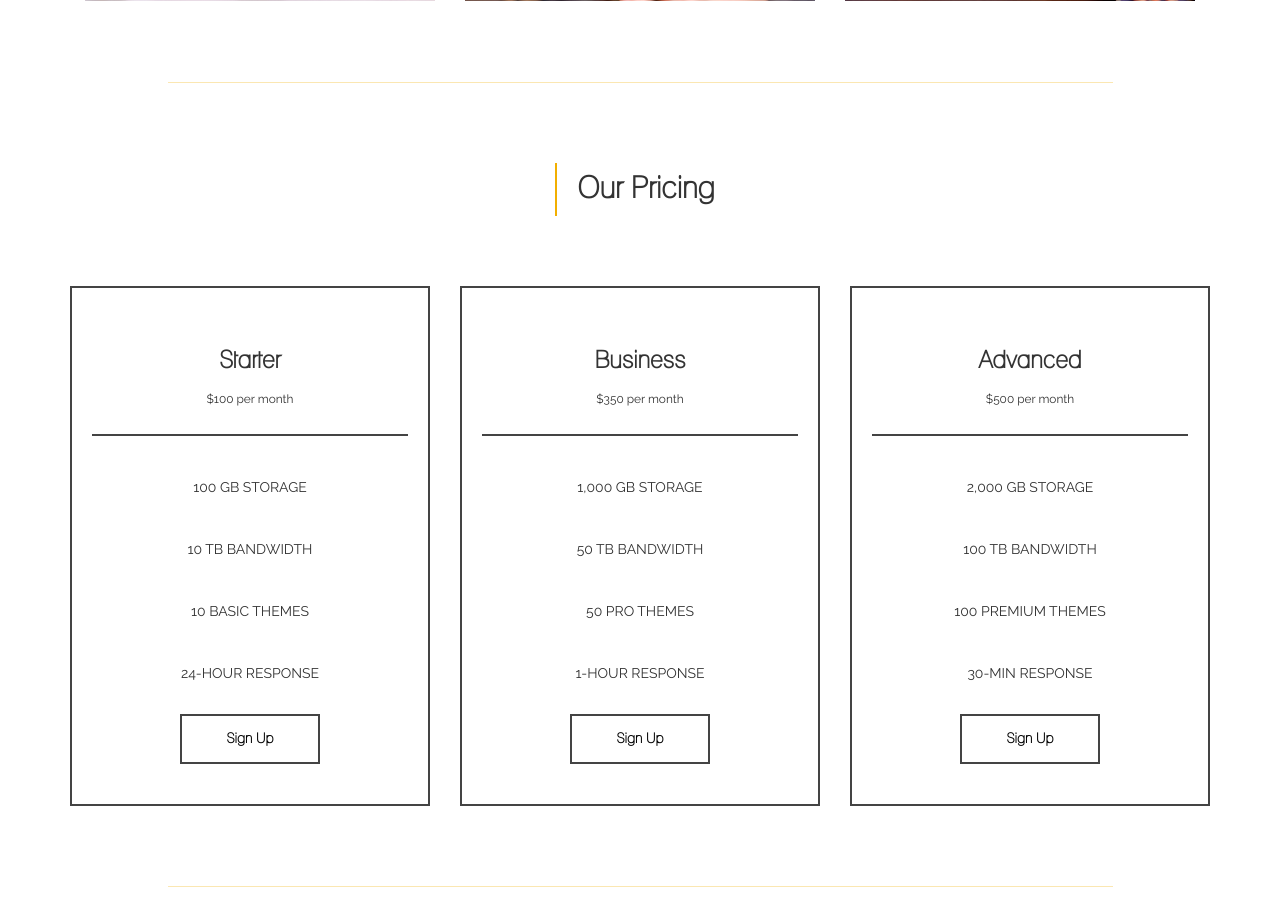
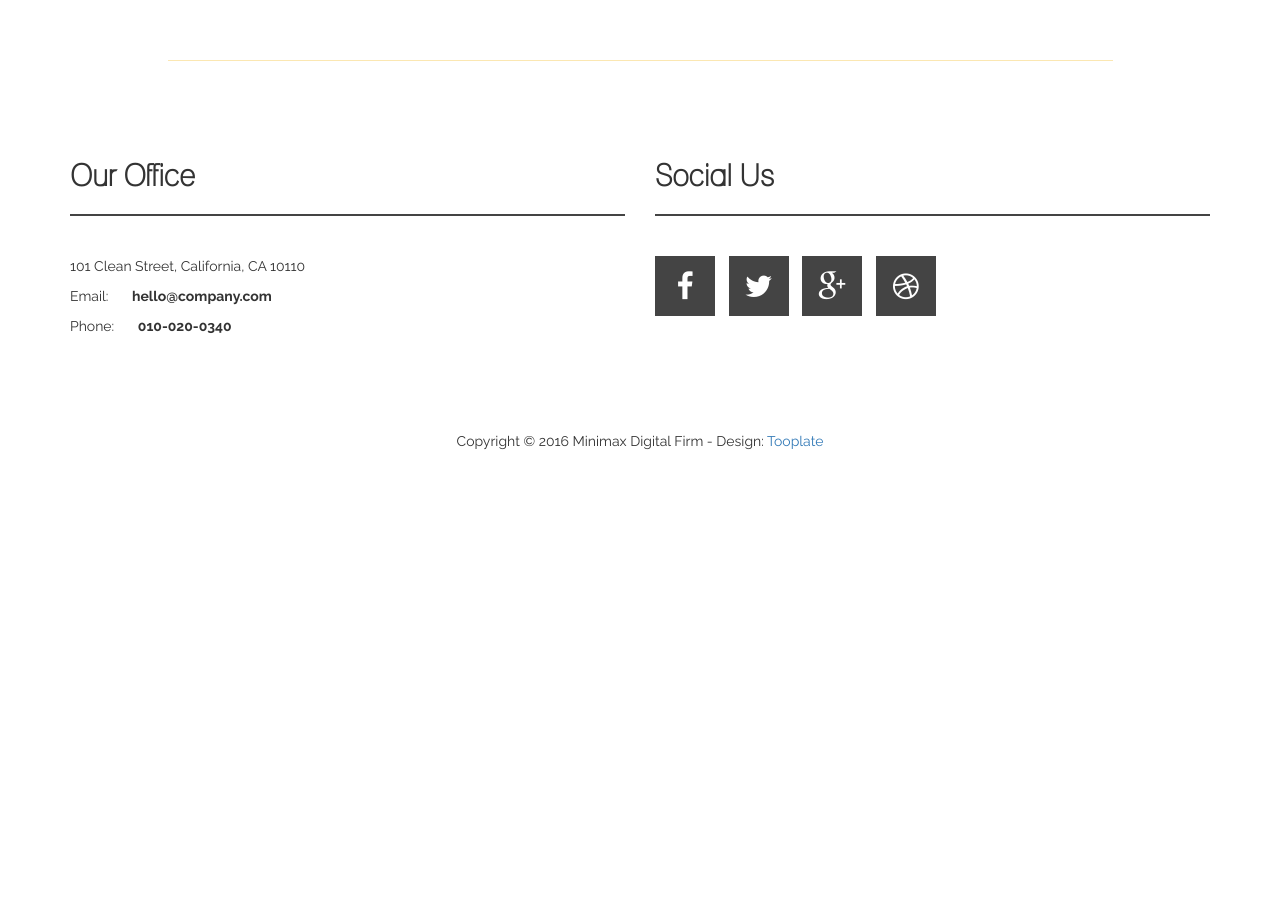
Before and after one commit to celaltokmak61/qr, a Django app: page / in a window 1280 px wide. Shown: the part 3664-4568 px from the top of the page. After the commit the page ends 4114 px from the top, so only its background shows below. Run offline with Django 4.2, Linux system fonts and the light colour scheme; some libraries are stand-ins or nearby versions.

Commit message:
15/04/2023 | 04:34

```diff
--- a/home/templates/index.html
+++ b/home/templates/index.html
@@ -1,13 +1,8 @@
-{% include 'partials/_top.html' %}
-
-<!-- navigation -->
-{% include 'partials/_nav.html' %}
-
+{% extends 'layout.html' %}
+{% load static %}
+{% block content %}
 <!-- home section -->
 {% include 'partials/_homesec.html' %}
-
-<!-- service section -->
-{% include 'partials/_servicesec.html' %}
 
 <!-- divider section -->
 {% include 'partials/_divider.html' %}
@@ -30,9 +25,6 @@
 <!-- divider section -->
 {% include 'partials/_divider.html' %}
 
-<!-- pricing section -->
-{% include 'partials/_pricing.html' %}
-
 <!-- divider section -->
 {% include 'partials/_divider.html' %}
 
@@ -42,19 +34,5 @@
 <!-- divider section -->
 {% include 'partials/_divider.html' %}
 
-<!-- footer section -->
-{% include 'partials/_footer.html' %}
 
-<!-- divider section -->
-{% include 'partials/_divider.html' %}
-
-<!-- copyright section -->
-{% include 'partials/_copyright.html' %}
-
-
-<!-- scrolltop section -->
-<a href="#top" class="go-top"><i class="fa fa-angle-up"></i></a>
-
-
-<!-- javascript js -->
-{% include 'partials/_bottom.html' %}
+{% endblock %}
--- /dev/null
+++ b/home/templates/layout.html
@@ -0,0 +1,23 @@
+{% load static %}
+<!DOCTYPE html>
+<html lang="en">
+{% include 'partials/_head.html' %}
+<body data-spy="scroll" data-target=".navbar-collapse">
+    <!-- navigation -->
+{% include 'partials/_nav.html' %}
+
+{% block content %}
+
+{% endblock %}
+
+<!-- footer section -->
+{% include 'partials/_footer.html' %}
+
+
+<!-- scrolltop section -->
+<a href="#top" class="go-top"><i class="fa fa-angle-up"></i></a>
+
+<!-- javascript js -->
+{% include 'partials/_js.html' %}
+</body>
+</html>
--- a/home/templates/partials/_bottom.html
+++ /dev/null
@@ -1,12 +0,0 @@
-<script src="static/js/jquery.js"></script>
-<script src="static/js/bootstrap.min.js"></script>
-<script src="static/js/nivo-lightbox.min.js"></script>
-<script src="static/js/smoothscroll.js"></script>
-<script src="static/js/jquery.nav.js"></script>
-<script src="static/js/isotope.js"></script>
-<script src="static/js/imagesloaded.min.js"></script>
-<script src="static/js/custom.js"></script>
-
-
-</body>
-</html>
--- a/home/templates/partials/_copyright.html
+++ /dev/null
@@ -1,11 +0,0 @@
-<div class="copyright">
-	<div class="container">
-		<div class="row">
-			<div class="col-md-12 col-sm-12">
-				<p>Copyright &copy; 2016 Minimax Digital Firm
-
-                - Design: <a rel="nofollow" href="http://www.tooplate.com" target="_parent">Tooplate</a></p>
-			</div>
-		</div>
-	</div>
-</div>
--- a/home/templates/partials/_footer.html
+++ b/home/templates/partials/_footer.html
@@ -19,3 +19,14 @@
 		</div>
 	</div>
 </footer>
+<div class="copyright">
+	<div class="container">
+		<div class="row">
+			<div class="col-md-12 col-sm-12">
+				<p>Copyright &copy; 2016 Minimax Digital Firm
+
+                - Design: <a rel="nofollow" href="http://www.tooplate.com" target="_parent">Tooplate</a></p>
+			</div>
+		</div>
+	</div>
+</div>
--- a/home/templates/partials/_top.html
+++ b/home/templates/partials/_head.html
@@ -1,6 +1,4 @@
 {% load static %}
-<!DOCTYPE html>
-<html lang="en">
 <head>
 
 	<meta charset="utf-8">
@@ -18,13 +16,12 @@ http://www.tooplate.com/view/2080-minimax
 
 -->
 	<!-- stylesheet css -->
-	<link rel="stylesheet" href="static/css/bootstrap.min.css">
-	<link rel="stylesheet" href="static/css/font-awesome.min.css">
-	<link rel="stylesheet" href="static/css/nivo-lightbox.css">
-	<link rel="stylesheet" href="static/css/nivo_themes/default/default.css">
-	<link rel="stylesheet" href="static/css/style.css">
+	<link rel="stylesheet" href="{% static 'css/bootstrap.min.css' %}">
+	<link rel="stylesheet" href="{% static 'css/font-awesome.min.css' %}">
+	<link rel="stylesheet" href="{% static 'css/nivo-lightbox.css' %}">
+	<link rel="stylesheet" href="{% static 'css/nivo_themes/default/default.css' %}">
+	<link rel="stylesheet" href="{% static 'css/style.css' %}">
 	<!-- google web font css -->
 	<link href='http://fonts.googleapis.com/css?family=Raleway:400,300,600,700' rel='stylesheet' type='text/css'>
 
 </head>
-<body data-spy="scroll" data-target=".navbar-collapse">
--- /dev/null
+++ b/home/templates/partials/_js.html
@@ -0,0 +1,9 @@
+{% load static %}
+<script src="{% static 'js/jquery.js' %}"></script>
+<script src="{% static 'js/bootstrap.min.js' %}"></script>
+<script src="{% static 'js/nivo-lightbox.min.js' %}"></script>
+<script src="{% static 'js/smoothscroll.js' %}"></script>
+<script src="{% static 'js/jquery.nav.js' %}"></script>
+<script src="{% static 'js/isotope.js' %}"></script>
+<script src="{% static 'js/imagesloaded.min.js' %}"></script>
+<script src="{% static 'js/custom.js' %}"></script>
--- a/home/templates/partials/_nav.html
+++ b/home/templates/partials/_nav.html
@@ -11,11 +11,12 @@
 		<div class="collapse navbar-collapse">
 			<ul class="nav navbar-nav navbar-right">
 				<li><a href="#home" class="smoothScroll">HOME</a></li>
-				<li><a href="#service" class="smoothScroll">SERVICE</a></li>
+				<li><a href="{% url 'pricing' %}" class="smoothScroll">PRICE</a></li>
+				<li><a href="{% url 'services' %}" class="smoothScroll">SERVICE</a></li>
 				<li><a href="#about" class="smoothScroll">ABOUT</a></li>
 				<li><a href="#portfolio" class="smoothScroll">PORTFOLIO</a></li>
-				<li><a href="#pricing" class="smoothScroll">PRICE</a></li>
 				<li><a href="#contact" class="smoothScroll">CONTACT</a></li>
+
 			</ul>
 		</div>
 	</div>
--- a/home/templates/partials/_pricing.html
+++ b/home/templates/pricing.html
@@ -1,3 +1,6 @@
+{% extends 'layout.html' %}
+{% load static %}
+{% block content %}
 <div id="pricing">
 	<div class="container">
 		<div class="row">
@@ -52,3 +55,4 @@
 		</div>
 	</div>
 </div>
+{% endblock %}
--- a/home/templates/partials/_servicesec.html
+++ b/home/templates/services.html
@@ -1,3 +1,6 @@
+{% extends 'layout.html' %}
+{% load static %}
+{% block content %}
 <div id="service">
 	<div class="container">
 		<div class="row">
@@ -22,3 +25,4 @@
 		</div>
 	</div>
 </div>
+{% endblock %}
--- a/home/urls.py
+++ b/home/urls.py
@@ -2,5 +2,7 @@ from django.urls import path
 from . import views
 
 urlpatterns = [
-    path('', views.index, name='index')
+    path('', views.index, name='index'),
+    path('services/', views.services, name='services'),
+    path('pricing/', views.pricing, name='pricing'),
 ]
--- a/home/views.py
+++ b/home/views.py
@@ -3,3 +3,9 @@ from django.shortcuts import render
 # Create your views here.
 def index(request):
     return render(request, 'index.html')
+
+def services(request):
+    return render(request, 'services.html')
+
+def pricing(request):
+    return render(request, 'pricing.html')
```
